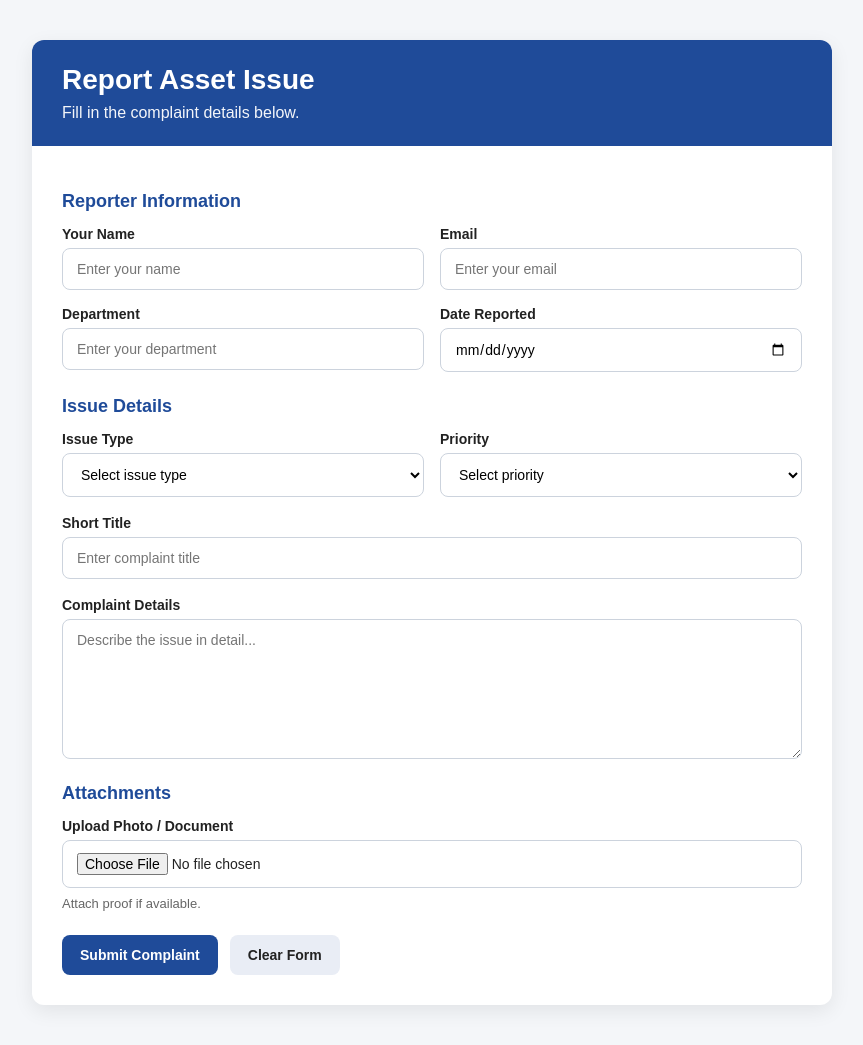
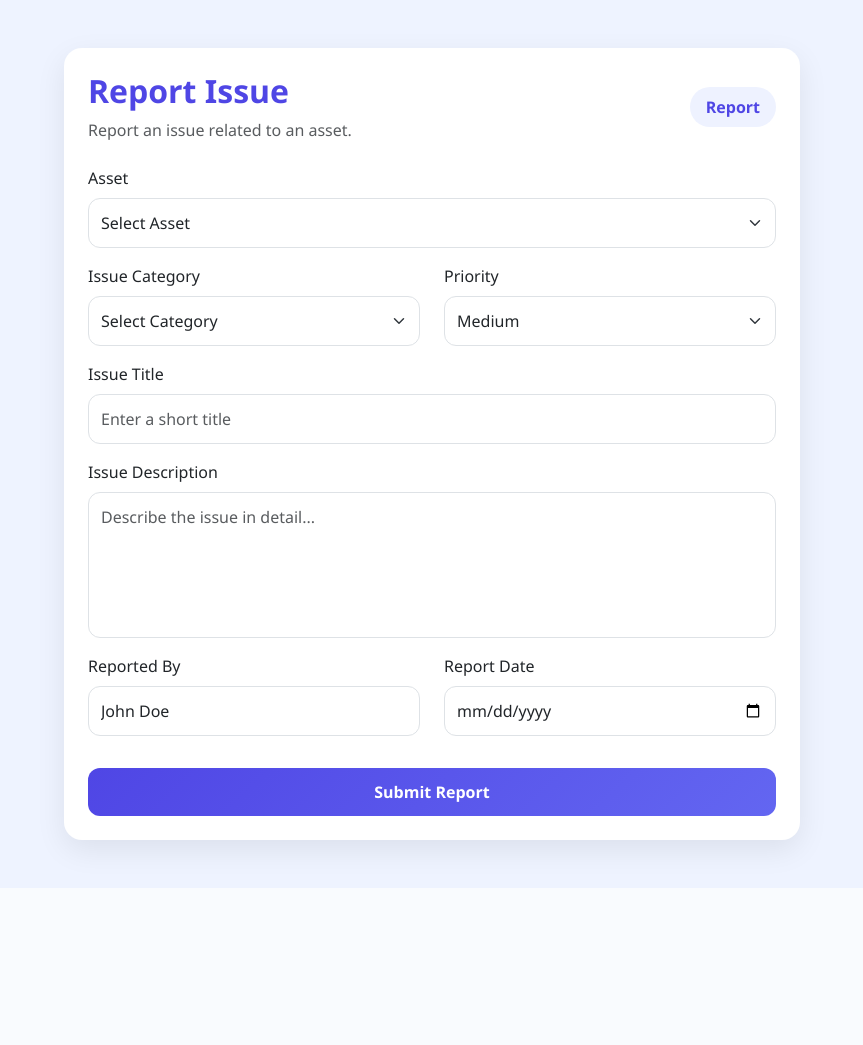
Before and after one commit to sarthspande/Odoo_Hackathon_PS_AssetFlow, a Flask app: template templates/reports.html in a window 1280 px wide. Shown: the whole page, without its empty margins (208-1071 px from the left). After the commit the page ends 869 px from the top, so only its background shows below. Run offline with Flask 3, Linux system fonts and the light colour scheme; the template is opened without the code that fills it, so the values that code supplies are empty.

Commit message:
Refactor report issue template with Bootstrap styling
Updated the report issue template to use Bootstrap for styling and improved layout. Changed title and form fields for better clarity.

```diff
--- a/templates/reports.html
+++ b/templates/reports.html
@@ -1,220 +1,184 @@
 <!DOCTYPE html>
 <html lang="en">
 <head>
-  <meta charset="UTF-8" />
-  <meta name="viewport" content="width=device-width, initial-scale=1.0" />
-  <title>Report Asset Issue</title>
+<meta charset="UTF-8">
+<meta name="viewport" content="width=device-width, initial-scale=1.0">
+<title>FlowCore - Report Issue</title>
+
+<link href="https://cdn.jsdelivr.net/npm/bootstrap@5.3.3/dist/css/bootstrap.min.css" rel="stylesheet">
+
 <style>
-    * {
-      box-sizing: border-box;
-      font-family: Arial, sans-serif;
+body{
+    background:#eef3ff;
+    font-family:'Segoe UI',sans-serif;
 }
 
-    body {
-      margin: 0;
-      background: #f4f6f9;
-      color: #222;
+.card{
+    border:none;
+    border-radius:18px;
+    box-shadow:0 10px 30px rgba(0,0,0,.08);
 }
 
-    .container {
-      max-width: 800px;
-      margin: 40px auto;
-      background: #fff;
-      border-radius: 12px;
-      box-shadow: 0 6px 20px rgba(0,0,0,0.08);
-      overflow: hidden;
+.page-title{
+    color:#4f46e5;
+    font-weight:700;
 }
 
-    .header {
-      background: #1f4b99;
-      color: #fff;
-      padding: 24px 30px;
+.form-control,
+.form-select{
+    border-radius:12px;
+    padding:12px;
 }
 
-    .header h1 {
-      margin: 0 0 8px;
-      font-size: 28px;
+.form-control:focus,
+.form-select:focus{
+    border-color:#4f46e5;
+    box-shadow:0 0 0 .15rem rgba(79,70,229,.25);
 }
 
-    .header p {
-      margin: 0;
-      opacity: 0.95;
+.btn-primary{
+    background:linear-gradient(135deg,#4f46e5,#6366f1);
+    border:none;
+    border-radius:12px;
+    padding:12px;
+    font-weight:600;
+    transition:.3s;
 }
 
-    .content {
-      padding: 30px;
+.btn-primary:hover{
+    opacity:.9;
 }
 
-    .section {
-      margin-bottom: 24px;
+.badge-report{
+    background:#eef2ff;
+    color:#4f46e5;
+    padding:8px 16px;
+    border-radius:20px;
+    font-weight:600;
 }
 
-    .section h2 {
-      font-size: 18px;
-      margin-bottom: 14px;
-      color: #1f4b99;
-    }
-
-    .grid {
-      display: grid;
-      grid-template-columns: repeat(auto-fit, minmax(250px, 1fr));
-      gap: 16px;
-    }
-
-    .form-group {
-      display: flex;
-      flex-direction: column;
-      gap: 6px;
-    }
-
-    label {
-      font-weight: 600;
-      font-size: 14px;
-    }
-
-    input, select, textarea {
-      padding: 12px 14px;
-      border: 1px solid #ccd3dd;
-      border-radius: 8px;
-      font-size: 14px;
-      outline: none;
-      background: #fff;
-    }
-
-    input:focus, select:focus, textarea:focus {
-      border-color: #1f4b99;
-    }
-
-    textarea {
-      min-height: 140px;
-      resize: vertical;
-    }
-
-    .actions {
-      display: flex;
-      gap: 12px;
-      flex-wrap: wrap;
-      margin-top: 10px;
-    }
-
-    button {
-      border: none;
-      padding: 12px 18px;
-      border-radius: 8px;
-      cursor: pointer;
-      font-size: 14px;
-      font-weight: 600;
-    }
-
-    .btn-primary {
-      background: #1f4b99;
-      color: white;
-    }
-
-    .btn-secondary {
-      background: #e9edf5;
-      color: #222;
-    }
-
-    .note {
-      font-size: 13px;
-      color: #666;
-      margin-top: 8px;
+textarea{
+    resize:none;
 }
 </style>
+
 </head>
 <body>
-  <div class="container">
-    <div class="header">
-      <h1>Report Asset Issue</h1>
-      <p>Fill in the complaint details below.</p>
+
+<div class="container py-5">
+
+    <div class="row justify-content-center">
+
+        <div class="col-lg-8">
+
+            <div class="card p-4">
+
+                <div class="d-flex justify-content-between align-items-center mb-4">
+
+                    <div>
+                        <h2 class="page-title">Report Issue</h2>
+                        <p class="text-muted mb-0">
+                            Report an issue related to an asset.
+                        </p>
                     </div>
 
-    <div class="content">
-      <form>
-        <div class="section">
-          <h2>Reporter Information</h2>
-          <div class="grid">
-            <div class="form-group">
-              <label for="reporter">Your Name</label>
-              <input type="text" id="reporter" placeholder="Enter your name" />
+                    <span class="badge-report">
+                        Report
+                    </span>
+
                 </div>
 
-            <div class="form-group">
-              <label for="email">Email</label>
-              <input type="email" id="email" placeholder="Enter your email" />
+                <form>
+
+                    <div class="mb-3">
+                        <label class="form-label">Asset</label>
+                        <select class="form-select">
+                            <option selected>Select Asset</option>
+                            <option>AF-0001 • Dell Latitude 5420</option>
+                            <option>AF-0002 • HP Printer</option>
+                            <option>AF-0003 • Projector</option>
+                            <option>AF-0004 • Office Chair</option>
+                        </select>
                     </div>
 
-            <div class="form-group">
-              <label for="dept">Department</label>
-              <input type="text" id="dept" placeholder="Enter your department" />
-            </div>
+                    <div class="row">
 
-            <div class="form-group">
-              <label for="date">Date Reported</label>
-              <input type="date" id="date" />
-            </div>
-          </div>
-        </div>
-
-        <div class="section">
-          <h2>Issue Details</h2>
-          <div class="grid">
-            <div class="form-group">
-              <label for="type">Issue Type</label>
-              <select id="type">
-                <option value="">Select issue type</option>
-                <option>Damage</option>
-                <option>Missing Item</option>
-                <option>Not Working</option>
-                <option>Replacement Needed</option>
-                <option>Delivery Issue</option>
+                        <div class="col-md-6 mb-3">
+                            <label class="form-label">Issue Category</label>
+                            <select class="form-select">
+                                <option selected>Select Category</option>
+                                <option>Asset Damaged</option>
+                                <option>Asset Missing</option>
+                                <option>Malfunction</option>
+                                <option>Wrong Allocation</option>
+                                <option>Lost Asset</option>
                                 <option>Other</option>
                             </select>
                         </div>
 
-            <div class="form-group">
-              <label for="priority">Priority</label>
-              <select id="priority">
-                <option value="">Select priority</option>
+                        <div class="col-md-6 mb-3">
+                            <label class="form-label">Priority</label>
+                            <select class="form-select">
                                 <option>Low</option>
-                <option>Medium</option>
+                                <option selected>Medium</option>
                                 <option>High</option>
                                 <option>Critical</option>
                             </select>
                         </div>
+
                     </div>
 
-          <br />
-
-          <div class="form-group">
-            <label for="title">Short Title</label>
-            <input type="text" id="title" placeholder="Enter complaint title" />
+                    <div class="mb-3">
+                        <label class="form-label">Issue Title</label>
+                        <input
+                            type="text"
+                            class="form-control"
+                            placeholder="Enter a short title">
                     </div>
 
-          <br />
-
-          <div class="form-group">
-            <label for="details">Complaint Details</label>
-            <textarea id="details" placeholder="Describe the issue in detail..."></textarea>
-          </div>
+                    <div class="mb-3">
+                        <label class="form-label">Issue Description</label>
+                        <textarea
+                            class="form-control"
+                            rows="5"
+                            placeholder="Describe the issue in detail..."></textarea>
                     </div>
 
-        <div class="section">
-          <h2>Attachments</h2>
-          <div class="form-group">
-            <label for="file">Upload Photo / Document</label>
-            <input type="file" id="file" />
-          </div>
-          <p class="note">Attach proof if available.</p>
+                    <div class="row">
+
+                        <div class="col-md-6 mb-3">
+                            <label class="form-label">Reported By</label>
+                            <input
+                                type="text"
+                                class="form-control"
+                                value="John Doe"
+                                readonly>
                         </div>
 
-        <div class="actions">
-          <button type="submit" class="btn-primary">Submit Complaint</button>
-          <button type="reset" class="btn-secondary">Clear Form</button>
+                        <div class="col-md-6 mb-3">
+                            <label class="form-label">Report Date</label>
+                            <input
+                                type="date"
+                                class="form-control">
                         </div>
+
+                    </div>
+
+                    <div class="d-grid mt-3">
+                        <button type="submit" class="btn btn-primary">
+                            Submit Report
+                        </button>
+                    </div>
+
                 </form>
+
             </div>
+
         </div>
+
+    </div>
+
+</div>
+
 </body>
 </html>
```
Lines whose indentation alone changed are shown as unchanged.
